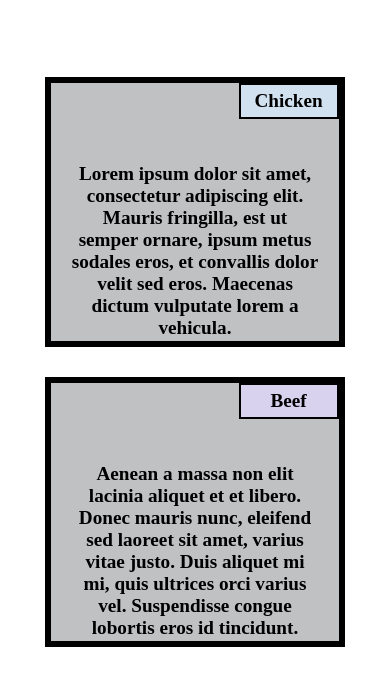
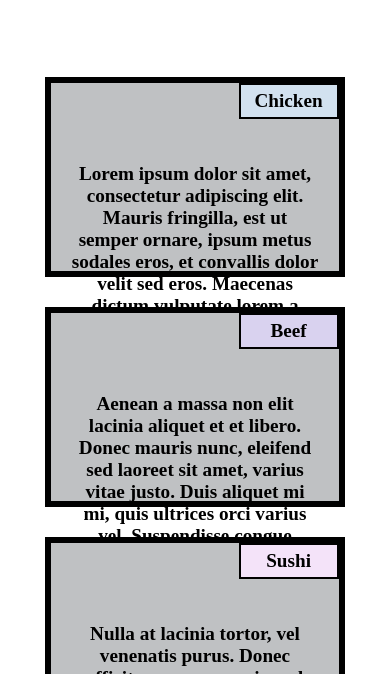
Before and after one commit to Shiristy60/coursera_assignment, a plain HTML site: page index.html in a window 390 px wide. Shown: the part 127-801 px from the top of the page. Drawn offline with Linux system fonts and the light colour scheme.

Commit message:
final commit

```diff
--- a/css/index.css
+++ b/css/index.css
@@ -30,6 +30,10 @@ body{
 	.section{
 		margin-left:10%;
 		margin-right: 10%;
+	}
+
+	.section > div > div{
+		height: 200px;
 	}
 
 	.section div div{
```
